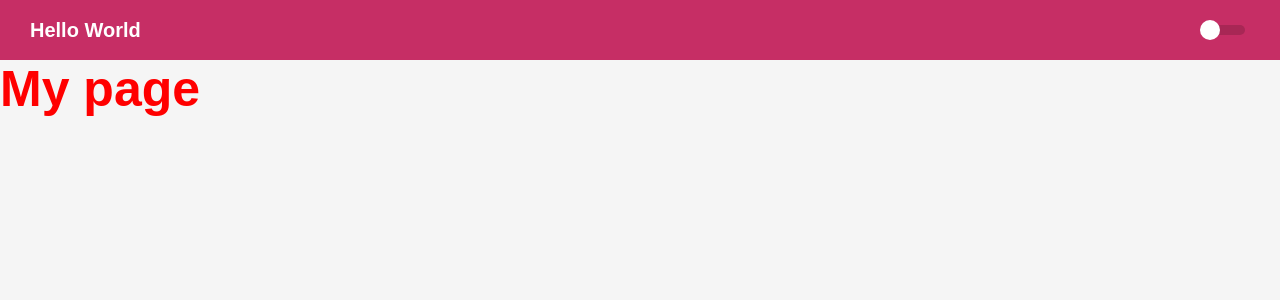
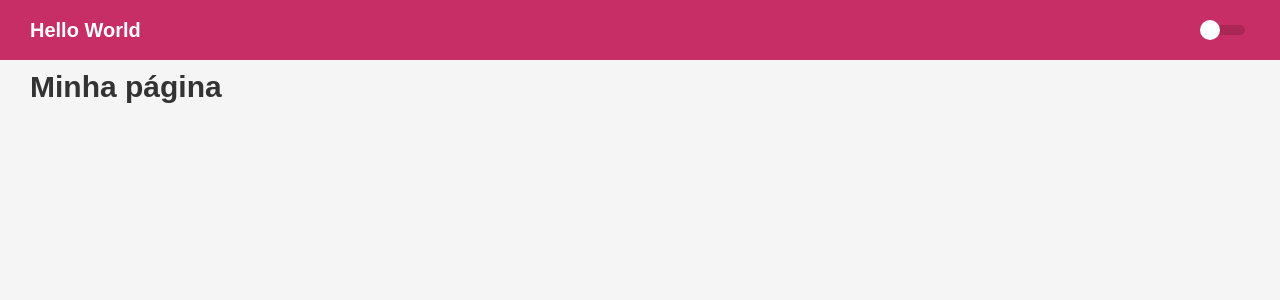
Before and after one commit to Gui-dev/theme-light-dark, a Next.js app: page / in a window 1280 px wide. Shown: the top 300 px of the page. Built offline with nearby package versions, Linux system fonts and the light colour scheme.

Commit message:
feat: add Container style

```diff
--- a/src/pages/index.tsx
+++ b/src/pages/index.tsx
@@ -1,10 +1,9 @@
-import styled from 'styled-components'
-
-const Title = styled.h1`
-  color: red;
-  font-size: 50px;
-`
+import { Container } from './style'
 
 export default function Home() {
-  return <Title>My page</Title>
+  return (
+    <Container>
+      <h1>Minha página</h1>
+    </Container>
+  )
 }
```
